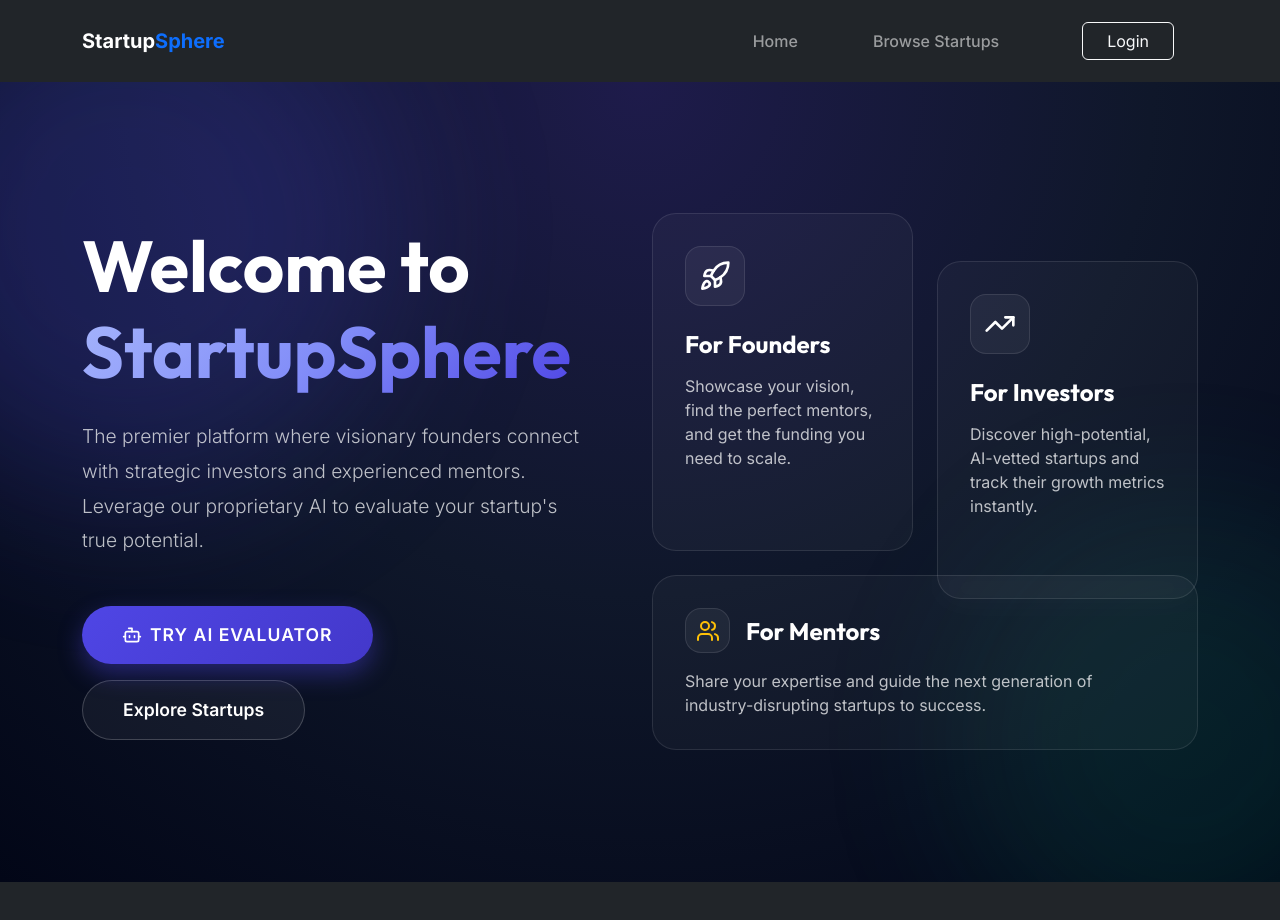
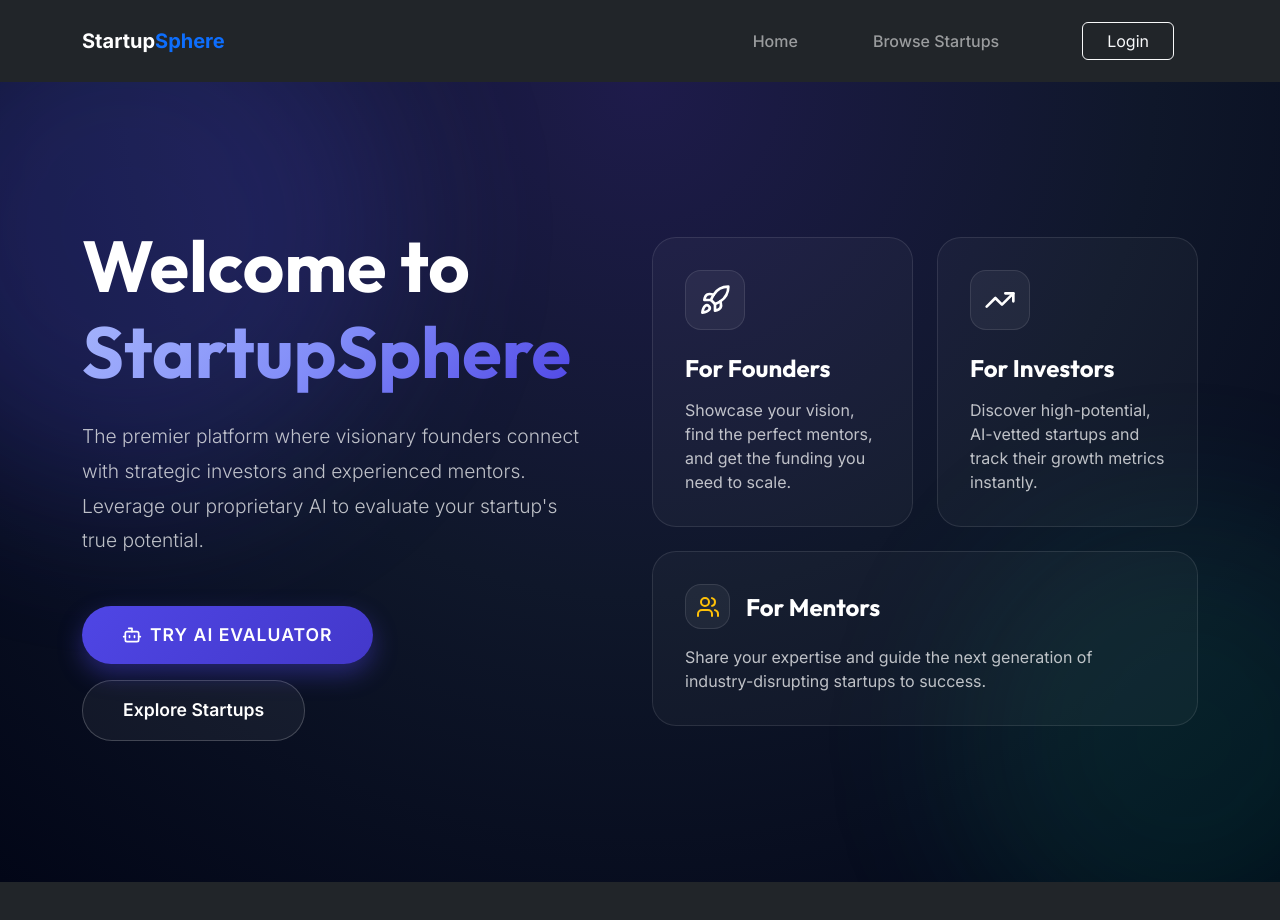
Before and after one commit to dragonknightbit/StartupSphere-Live, a React (Vite) app in the folder frontend/front/: page / in a window 1280 px wide. Shown: the top 920 px of the page. Built offline with nearby package versions, Linux system fonts and the light colour scheme; no server answers.

Commit message:
Fix card overlapping on home page

```diff
--- a/frontend/front/src/pages/Home.jsx
+++ b/frontend/front/src/pages/Home.jsx
@@ -40,7 +40,7 @@ function Home() {
 
               {/* Feature 1 */}
               <div className="col-sm-6">
-                <div className="hero-glass-card h-100">
+                <div className="hero-glass-card h-100 d-flex flex-column">
                   <div className="hero-icon-wrapper text-gradient">
                     <Rocket size={32} />
                   </div>
@@ -53,7 +53,7 @@ function Home() {
 
               {/* Feature 2 */}
               <div className="col-sm-6">
-                <div className="hero-glass-card h-100 mt-sm-5">
+                <div className="hero-glass-card h-100 d-flex flex-column">
                   <div className="hero-icon-wrapper text-gradient-secondary">
                     <TrendingUp size={32} />
                   </div>
```
